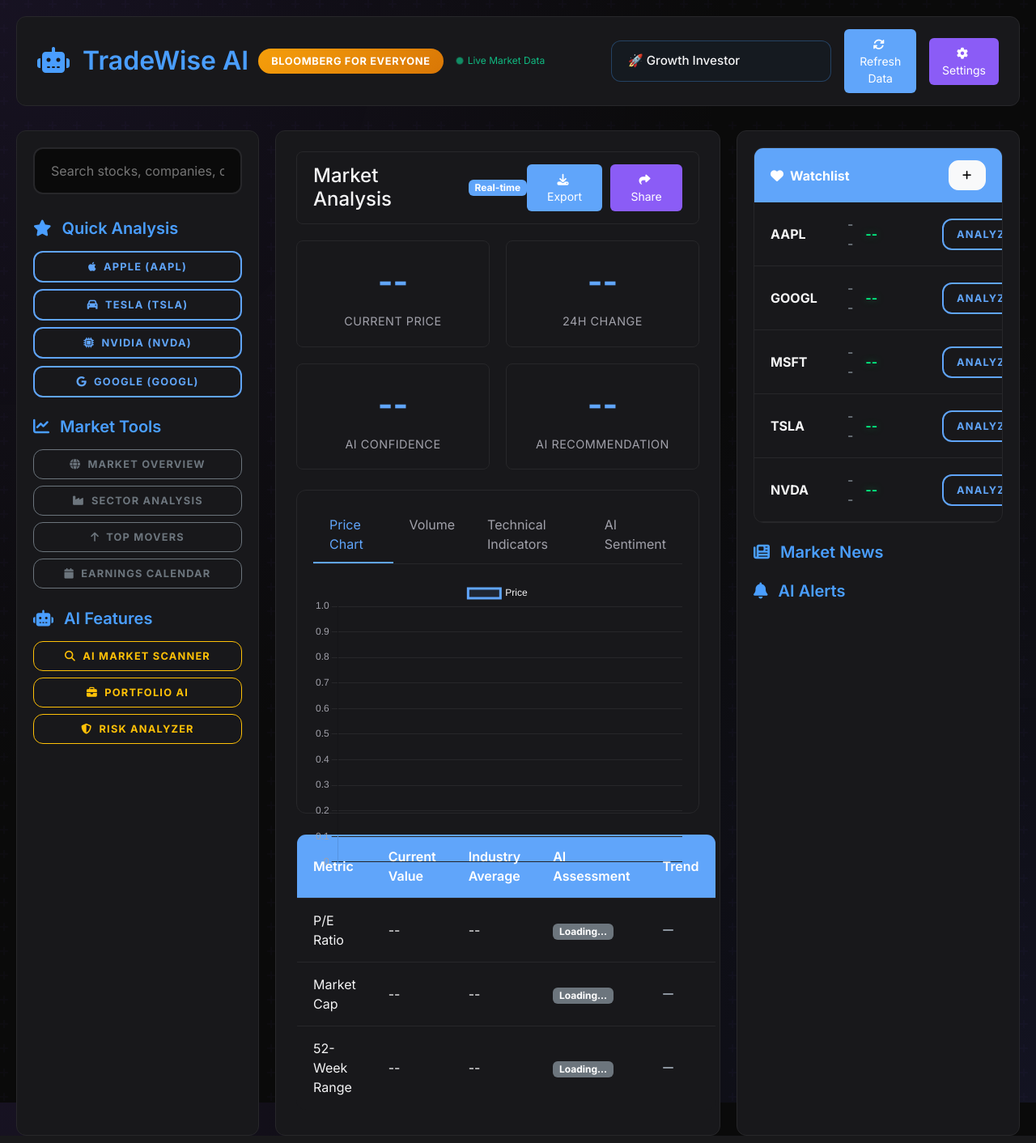
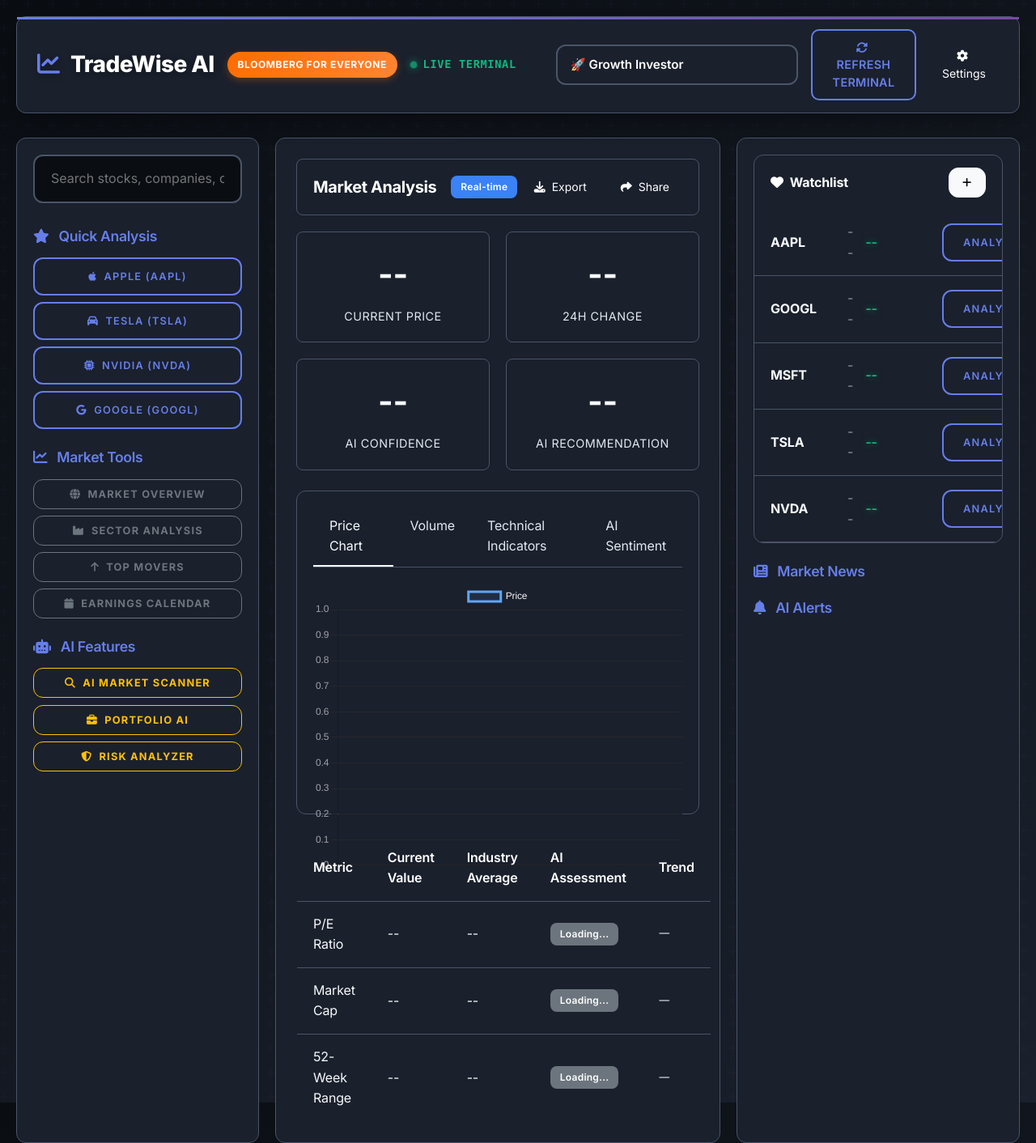
Before and after one commit to img0j0/tradewise-ai, a Flask app: page / in a window 1280 px wide. Shown: the whole page at 81% size. Run offline with Flask 3, Linux system fonts and the light colour scheme; some libraries are stand-ins or nearby versions.

Commit message:
Transform app interface to mirror Bloomberg terminal for a professional look
Refactors CSS to implement Bloomberg Terminal-inspired UI with new color scheme and adds bloomberg_ui.css.

Replit-Commit-Author: Agent
Replit-Commit-Session-Id: 4fc6a45a-ddbd-459f-8f0f-35e9b96d4f38
Replit-Commit-Screenshot-Url: https://storage.googleapis.com/screenshot-production-us-central1/faac9d14-f6e8-472b-b68f-2222f8439d93/4fc6a45a-ddbd-459f-8f0f-35e9b96d4f38/BJBIQdX

```diff
--- /dev/null
+++ b/static/css/bloomberg_ui.css
@@ -0,0 +1,435 @@
+/* Bloomberg Terminal Professional UI Components */
+
+/* Bloomberg Terminal Header Styles */
+.bloomberg-header {
+    background: linear-gradient(135deg, var(--terminal-bg) 0%, var(--terminal-secondary) 100%);
+    border-bottom: 3px solid var(--terminal-border);
+    padding: 1rem 1.5rem;
+    backdrop-filter: blur(16px);
+    box-shadow: 0 6px 30px rgba(0, 0, 0, 0.4);
+    position: relative;
+}
+
+.bloomberg-header::before {
+    content: '';
+    position: absolute;
+    top: 0;
+    left: 0;
+    right: 0;
+    height: 3px;
+    background: var(--gradient-primary);
+    z-index: 1;
+}
+
+.bloomberg-title {
+    font-family: var(--font-primary);
+    font-weight: 800;
+    font-size: 1.75rem;
+    color: var(--text-bright);
+    letter-spacing: -0.02em;
+    text-shadow: 0 2px 8px rgba(0, 0, 0, 0.3);
+}
+
+.bloomberg-badge {
+    background: linear-gradient(135deg, #ff6c00, #ff8533);
+    color: white;
+    font-family: var(--font-primary);
+    font-weight: 700;
+    font-size: 0.75rem;
+    text-transform: uppercase;
+    letter-spacing: 0.05em;
+    padding: 0.4rem 0.8rem;
+    border-radius: 20px;
+    box-shadow: 0 3px 10px rgba(255, 108, 0, 0.3);
+}
+
+.terminal-live-indicator {
+    display: flex;
+    align-items: center;
+    gap: 0.5rem;
+    color: var(--success-color);
+    font-family: var(--font-mono);
+    font-weight: 600;
+    font-size: 0.85rem;
+    text-transform: uppercase;
+    letter-spacing: 0.05em;
+}
+
+.live-pulse {
+    width: 8px;
+    height: 8px;
+    background: var(--success-color);
+    border-radius: 50%;
+    animation: pulse 2s infinite;
+    box-shadow: 0 0 10px var(--success-color);
+}
+
+@keyframes pulse {
+    0%, 100% {
+        opacity: 1;
+        transform: scale(1);
+    }
+    50% {
+        opacity: 0.5;
+        transform: scale(1.2);
+    }
+}
+
+/* Professional Navigation Styles */
+.navbar {
+    background: linear-gradient(135deg, var(--terminal-bg) 0%, var(--terminal-secondary) 100%);
+    border-bottom: 2px solid var(--terminal-border);
+    padding: 0.75rem 0;
+    backdrop-filter: blur(12px);
+    box-shadow: 0 4px 20px rgba(0, 0, 0, 0.3);
+}
+
+.navbar-brand {
+    font-family: var(--font-primary);
+    font-weight: 800;
+    font-size: 1.5rem;
+    color: var(--text-bright) !important;
+    letter-spacing: -0.02em;
+}
+
+.nav-link {
+    font-family: var(--font-primary);
+    font-weight: 500;
+    color: var(--text-secondary) !important;
+    transition: all 0.2s ease;
+    padding: 0.5rem 1rem !important;
+    border-radius: 8px;
+}
+
+.nav-link:hover {
+    color: var(--text-bright) !important;
+    background: rgba(102, 126, 234, 0.1);
+}
+
+/* Professional Search Interface */
+.search-container {
+    background: linear-gradient(145deg, var(--terminal-secondary), var(--terminal-accent));
+    border: 2px solid var(--terminal-border);
+    border-radius: 16px;
+    padding: 2rem;
+    box-shadow:
+        0 8px 32px rgba(0, 0, 0, 0.3),
+        inset 0 1px 0 rgba(255, 255, 255, 0.05);
+    position: relative;
+    overflow: hidden;
+}
+
+.search-container::before {
+    content: '';
+    position: absolute;
+    top: 0;
+    left: 0;
+    right: 0;
+    height: 3px;
+    background: var(--gradient-primary);
+    z-index: 1;
+}
+
+.search-input {
+    background: var(--terminal-bg);
+    border: 2px solid var(--terminal-border);
+    border-radius: 12px;
+    color: var(--text-primary);
+    font-family: var(--font-primary);
+    font-size: 1.1rem;
+    font-weight: 500;
+    padding: 1rem 1.5rem;
+    transition: all 0.3s ease;
+    width: 100%;
+}
+
+.search-input:focus {
+    border-color: #667eea;
+    box-shadow: 0 0 0 3px rgba(102, 126, 234, 0.1);
+    outline: none;
+}
+
+.search-input::placeholder {
+    color: var(--text-muted);
+    font-weight: 400;
+}
+
+/* Professional Button Styles */
+.btn-primary {
+    background: var(--gradient-primary);
+    border: none;
+    border-radius: 12px;
+    color: white;
+    font-family: var(--font-primary);
+    font-weight: 600;
+    letter-spacing: -0.01em;
+    padding: 0.75rem 1.5rem;
+    transition: all 0.3s ease;
+    box-shadow: 0 4px 16px rgba(102, 126, 234, 0.3);
+}
+
+.btn-primary:hover {
+    transform: translateY(-2px);
+    box-shadow: 0 8px 24px rgba(102, 126, 234, 0.4);
+}
+
+.btn-outline-primary {
+    background: transparent;
+    border: 2px solid #667eea;
+    border-radius: 12px;
+    color: #667eea;
+    font-family: var(--font-primary);
+    font-weight: 600;
+    padding: 0.75rem 1.5rem;
+    transition: all 0.3s ease;
+}
+
+.btn-outline-primary:hover {
+    background: var(--gradient-primary);
+    border-color: #667eea;
+    color: white;
+    transform: translateY(-2px);
+}
+
+/* Professional Dropdown Styles */
+.dropdown-menu {
+    background: var(--terminal-secondary);
+    border: 2px solid var(--terminal-border);
+    border-radius: 16px;
+    box-shadow: 0 12px 40px rgba(0, 0, 0, 0.4);
+    padding: 1rem;
+    backdrop-filter: blur(12px);
+}
+
+.dropdown-item {
+    color: var(--text-secondary);
+    font-family: var(--font-primary);
+    font-weight: 500;
+    padding: 0.75rem 1rem;
+    border-radius: 8px;
+    transition: all 0.2s ease;
+}
+
+.dropdown-item:hover {
+    background: rgba(102, 126, 234, 0.1);
+    color: var(--text-bright);
+}
+
+/* Professional Forms */
+.form-control, .form-select {
+    background: var(--terminal-bg);
+    border: 2px solid var(--terminal-border);
+    border-radius: 12px;
+    color: var(--text-primary);
+    font-family: var(--font-primary);
+    font-weight: 500;
+    padding: 0.75rem 1rem;
+    transition: all 0.3s ease;
+}
+
+.form-control:focus, .form-select:focus {
+    background: var(--terminal-bg);
+    border-color: #667eea;
+    box-shadow: 0 0 0 3px rgba(102, 126, 234, 0.1);
+    color: var(--text-primary);
+}
+
+.terminal-select {
+    background: var(--terminal-secondary);
+    border: 2px solid var(--terminal-border);
+    color: var(--text-bright);
+    font-weight: 600;
+    min-width: 180px;
+}
+
+.terminal-button {
+    background: transparent;
+    border: 2px solid #667eea;
+    color: #667eea;
+    font-weight: 600;
+    font-size: 0.9rem;
+    text-transform: uppercase;
+    letter-spacing: 0.02em;
+    padding: 0.6rem 1.2rem;
+    border-radius: 10px;
+    transition: all 0.3s ease;
+}
+
+.terminal-button:hover {
+    background: var(--gradient-primary);
+    border-color: #667eea;
+    color: white;
+    transform: translateY(-1px);
+    box-shadow: 0 4px 12px rgba(102, 126, 234, 0.3);
+}
+
+.form-label {
+    color: var(--text-secondary);
+    font-family: var(--font-primary);
+    font-weight: 600;
+    font-size: 0.9rem;
+    text-transform: uppercase;
+    letter-spacing: 0.05em;
+    margin-bottom: 0.5rem;
+}
+
+/* Professional Tables */
+.table {
+    color: var(--text-primary);
+    font-family: var(--font-primary);
+}
+
+.table th {
+    background: var(--terminal-accent);
+    border-color: var(--terminal-border);
+    color: var(--text-bright);
+    font-weight: 700;
+    text-transform: uppercase;
+    letter-spacing: 0.05em;
+    font-size: 0.85rem;
+    padding: 1rem;
+}
+
+.table td {
+    border-color: var(--terminal-border);
+    padding: 1rem;
+    vertical-align: middle;
+}
+
+.table-striped tbody tr:nth-of-type(odd) {
+    background: rgba(102, 126, 234, 0.03);
+}
+
+/* Professional Badges */
+.badge {
+    font-family: var(--font-primary);
+    font-weight: 600;
+    font-size: 0.75rem;
+    letter-spacing: 0.02em;
+    padding: 0.5rem 0.75rem;
+    border-radius: 8px;
+}
+
+.badge.bg-success {
+    background: var(--gradient-success) !important;
+}
+
+.badge.bg-warning {
+    background: var(--gradient-warning) !important;
+}
+
+.badge.bg-danger {
+    background: var(--gradient-danger) !important;
+}
+
+/* Professional Alerts */
+.alert {
+    border: 2px solid;
+    border-radius: 12px;
+    font-family: var(--font-primary);
+    font-weight: 500;
+    padding: 1rem 1.5rem;
+}
+
+.alert-success {
+    background: linear-gradient(135deg, rgba(16, 185, 129, 0.1), rgba(5, 150, 105, 0.05));
+    border-color: var(--success-color);
+    color: var(--success-light);
+}
+
+.alert-warning {
+    background: linear-gradient(135deg, rgba(245, 158, 11, 0.1), rgba(217, 119, 6, 0.05));
+    border-color: var(--warning-color);
+    color: var(--warning-light);
+}
+
+.alert-danger {
+    background: linear-gradient(135deg, rgba(239, 68, 68, 0.1), rgba(220, 38, 38, 0.05));
+    border-color: var(--danger-color);
+    color: var(--danger-light);
+}
+
+/* Professional Typography Enhancements */
+h1, h2, h3, h4, h5, h6 {
+    font-family: var(--font-primary);
+    font-weight: 700;
+    letter-spacing: -0.02em;
+    color: var(--text-bright);
+}
+
+h1 { font-size: 2.5rem; }
+h2 { font-size: 2rem; }
+h3 { font-size: 1.5rem; }
+h4 { font-size: 1.25rem; }
+h5 { font-size: 1.1rem; }
+h6 { font-size: 1rem; }
+
+.lead {
+    font-family: var(--font-primary);
+    font-weight: 400;
+    font-size: 1.25rem;
+    color: var(--text-secondary);
+    line-height: 1.7;
+}
+
+/* Professional Code Styles */
+code, pre {
+    background: var(--terminal-bg);
+    border: 1px solid var(--terminal-border);
+    border-radius: 8px;
+    color: var(--text-bright);
+    font-family: var(--font-mono);
+}
+
+/* Professional Loading States */
+.spinner-border {
+    color: #667eea;
+}
+
+.placeholder {
+    background: linear-gradient(90deg, var(--terminal-accent), var(--terminal-border), var(--terminal-accent));
+    background-size: 200% 100%;
+    animation: placeholder-wave 1.5s ease-in-out infinite;
+}
+
+@keyframes placeholder-wave {
+    0% { background-position: -200% 0; }
+    100% { background-position: 200% 0; }
+}
+
+/* Professional Utilities */
+.text-primary { color: #667eea !important; }
+.text-success { color: var(--success-color) !important; }
+.text-warning { color: var(--warning-color) !important; }
+.text-danger { color: var(--danger-color) !important; }
+.text-info { color: var(--info-color) !important; }
+
+.bg-primary { background: var(--gradient-primary) !important; }
+.bg-success { background: var(--gradient-success) !important; }
+.bg-warning { background: var(--gradient-warning) !important; }
+.bg-danger { background: var(--gradient-danger) !important; }
+
+/* Professional Animation Classes */
+.fade-in {
+    animation: fadeIn 0.6s ease-out;
+}
+
+.slide-up {
+    animation: slideUp 0.6s ease-out;
+}
+
+@keyframes fadeIn {
+    from { opacity: 0; }
+    to { opacity: 1; }
+}
+
+@keyframes slideUp {
+    from {
+        opacity: 0;
+        transform: translateY(20px);
+    }
+    to {
+        opacity: 1;
+        transform: translateY(0);
+    }
+}
--- a/static/css/style.css
+++ b/static/css/style.css
@@ -1,18 +1,23 @@
-/* Custom CSS for Trading Analytics Platform */
+/* Bloomberg Terminal Inspired Professional Design System */
 
 :root {
-    /* Consistent AI-powered color palette */
-    /* Primary colors - Cool blues and purples for main UI */
-    --primary-color: #60a5fa;  /* Sky blue for primary actions */
-    --primary-dark: #3b82f6;   /* Blue for hover states */
-    --primary-light: #93c5fd;  /* Light blue for highlights */
-
-    /* Secondary colors - Purple tones for accents */
-    --secondary-color: #8b5cf6; /* Purple for secondary elements */
-    --secondary-dark: #7c3aed;  /* Dark purple */
-    --secondary-light: #a78bfa; /* Light purple */
-
-    /* Status indicators - Clear and consistent */
+    /* Bloomberg Terminal Color Palette */
+    --terminal-bg: #0a0e13;
+    --terminal-secondary: #1a202c;
+    --terminal-accent: #2d3748;
+    --terminal-border: #4a5568;
+    --terminal-text-primary: #f7fafc;
+    --terminal-text-secondary: #e2e8f0;
+    --terminal-text-muted: #a0aec0;
+
+    /* Bloomberg Brand Colors */
+    --bloomberg-orange: #ff6c00;
+    --bloomberg-blue: #0052cc;
+    --bloomberg-success: #10b981;
+    --bloomberg-warning: #f59e0b;
+    --bloomberg-danger: #ef4444;
+
+    /* Professional Status Colors */
     --success-color: #10b981;   /* Green for positive/buy signals */
     --success-dark: #059669;    /* Dark green */
     --success-light: #34d399;   /* Light green */
@@ -29,42 +34,40 @@
     --info-dark: #0891b2;       /* Dark cyan */
     --info-light: #22d3ee;      /* Light cyan */
 
-    /* Dark theme backgrounds */
-    --dark-bg: #0a0a0a;         /* Main background - very dark */
-    --card-bg-dark: #18181b;    /* Card background - slightly lighter */
-    --card-bg-hover: #27272a;   /* Card hover state */
-    --light-bg: #ffffff;        /* For light theme */
-    --card-bg-light: #f8f9fa;   /* Light theme cards */
-
-    /* Border colors */
-    --border-color: #27272a;    /* Main border color */
-    --border-light: #3f3f46;    /* Lighter borders */
-    --border-accent: rgba(96, 165, 250, 0.2); /* Accent borders */
-
-    /* Text colors - Clear hierarchy */
-    --text-primary: #f4f4f5;    /* Main text - almost white */
-    --text-secondary: #a1a1aa;  /* Secondary text - gray */
-    --text-muted: #71717a;      /* Muted text - darker gray */
-    --text-bright: #ffffff;     /* Bright emphasis text */
-
-    /* Accent colors for special elements */
-    --accent-purple: #8b5cf6;   /* Purple accent */
-    --accent-blue: #60a5fa;     /* Blue accent */
-    --accent-cyan: #06b6d4;     /* Cyan accent */
-    --accent-green: #10b981;    /* Green accent */
-
-    /* Gradient definitions using consistent colors */
-    --gradient-primary: linear-gradient(135deg, var(--primary-dark) 0%, var(--primary-color) 100%);
+    /* Professional Backgrounds */
+    --dark-bg: var(--terminal-bg);
+    --card-bg-dark: var(--terminal-secondary);
+    --card-bg-hover: var(--terminal-accent);
+    --light-bg: #ffffff;
+    --card-bg-light: #f8f9fa;
+
+    /* Professional Borders */
+    --border-color: var(--terminal-border);
+    --border-light: #718096;
+    --border-accent: rgba(102, 126, 234, 0.3);
+
+    /* Professional Text Hierarchy */
+    --text-primary: var(--terminal-text-primary);
+    --text-secondary: var(--terminal-text-secondary);
+    --text-muted: var(--terminal-text-muted);
+    --text-bright: #ffffff;
+
+    /* Professional Gradients */
+    --gradient-primary: linear-gradient(135deg, #667eea 0%, #764ba2 100%);
     --gradient-success: linear-gradient(135deg, var(--success-dark) 0%, var(--success-color) 100%);
     --gradient-danger: linear-gradient(135deg, var(--danger-dark) 0%, var(--danger-color) 100%);
     --gradient-warning: linear-gradient(135deg, var(--warning-dark) 0%, var(--warning-color) 100%);
-    --gradient-dark: linear-gradient(135deg, #18181b 0%, #0a0a0a 100%);
-
-    /* Glow effects with consistent colors */
-    --glow-primary: 0 0 30px rgba(96, 165, 250, 0.5);
-    --glow-success: 0 0 30px rgba(16, 185, 129, 0.5);
-    --glow-warning: 0 0 30px rgba(245, 158, 11, 0.5);
-    --glow-danger: 0 0 30px rgba(239, 68, 68, 0.5);
+    --gradient-dark: linear-gradient(135deg, var(--terminal-secondary) 0%, var(--terminal-bg) 100%);
+
+    /* Professional Typography */
+    --font-primary: 'Inter', 'SF Pro Display', -apple-system, BlinkMacSystemFont, sans-serif;
+    --font-mono: 'SF Mono', 'Monaco', 'Cascadia Code', monospace;
+
+    /* Professional Glow Effects */
+    --glow-primary: 0 0 20px rgba(102, 126, 234, 0.3);
+    --glow-success: 0 0 20px rgba(16, 185, 129, 0.3);
+    --glow-warning: 0 0 20px rgba(245, 158, 11, 0.3);
+    --glow-danger: 0 0 20px rgba(239, 68, 68, 0.3);
 }
 
 /* Light theme variables */
@@ -78,17 +81,40 @@ body.light-theme {
     --text-secondary: #6c757d;
 }
 
-/* Base styles */
+/* Bloomberg Terminal Inspired Base Styles */
+* {
+    margin: 0;
+    padding: 0;
+    box-sizing: border-box;
+}
+
 body {
-    background: var(--dark-bg);
-    background-image:
-        radial-gradient(ellipse at top left, rgba(139, 92, 246, 0.1) 0%, transparent 50%),
-        radial-gradient(ellipse at bottom right, rgba(99, 102, 241, 0.1) 0%, transparent 50%);
+    background: linear-gradient(145deg, var(--terminal-bg) 0%, var(--terminal-secondary) 100%);
+    background-attachment: fixed;
     color: var(--text-primary);
-    font-family: 'Inter', -apple-system, BlinkMacSystemFont, 'Segoe UI', Roboto, sans-serif;
-    transition: background-color 0.3s ease, color 0.3s ease;
+    font-family: var(--font-primary);
+    font-weight: 400;
+    letter-spacing: -0.01em;
+    line-height: 1.6;
+    transition: all 0.3s ease;
     min-height: 100vh;
     position: relative;
+    overflow-x: hidden;
+}
+
+/* Bloomberg Terminal Grid Background */
+body::before {
+    content: '';
+    position: fixed;
+    top: 0;
+    left: 0;
+    width: 100%;
+    height: 100%;
+    background-image:
+        radial-gradient(circle at 25% 25%, rgba(102, 126, 234, 0.03) 0%, transparent 50%),
+        radial-gradient(circle at 75% 75%, rgba(118, 75, 162, 0.03) 0%, transparent 50%);
+    z-index: -1;
+    pointer-events: none;
 }
 
 /* Animated background particles */
@@ -110,19 +136,18 @@ body::before {
     min-height: 100px;
 }
 
-/* Card styles - Glassmorphism & Modern Effects */
+/* Bloomberg Terminal Card Styles */
 .card {
-    background: rgba(15, 23, 42, 0.6);
-    backdrop-filter: blur(16px);
-    -webkit-backdrop-filter: blur(16px);
-    border: 1px solid rgba(139, 92, 246, 0.1);
+    background: linear-gradient(145deg, var(--terminal-secondary), var(--terminal-bg));
+    border: 2px solid var(--terminal-border);
     border-radius: 16px;
     box-shadow:
-        0 0 40px rgba(139, 92, 246, 0.05),
-        0 8px 32px rgba(0, 0, 0, 0.3);
+        0 8px 32px rgba(0, 0, 0, 0.4),
+        inset 0 1px 0 rgba(255, 255, 255, 0.08);
     transition: all 0.3s cubic-bezier(0.4, 0, 0.2, 1);
     overflow: hidden;
     position: relative;
+    backdrop-filter: blur(8px);
 }
 
 .card::before {
--- a/templates/desktop_dashboard.html
+++ b/templates/desktop_dashboard.html
@@ -14,8 +14,9 @@
     <!-- Chart.js for advanced visualizations -->
     <script src="https://cdn.jsdelivr.net/npm/chart.js"></script>
 
-    <!-- Custom CSS -->
+    <!-- Bloomberg Terminal Professional CSS -->
     <link rel="stylesheet" href="{{ url_for('static', filename='css/style.css') }}">
+    <link rel="stylesheet" href="{{ url_for('static', filename='css/bloomberg_ui.css') }}">
     <link rel="stylesheet" href="{{ url_for('static', filename='css/desktop_optimization.css') }}">
     <link rel="stylesheet" href="{{ url_for('static', filename='css/ai_results.css') }}">
     <link rel="stylesheet" href="{{ url_for('static', filename='css/enhanced_analysis.css') }}">
@@ -28,31 +29,31 @@
 </head>
 <body class="dark-theme">
     <div class="desktop-main-layout">
-        <!-- Desktop Header -->
-        <header class="desktop-header">
+        <!-- Bloomberg Terminal Professional Header -->
+        <header class="desktop-header bloomberg-header">
             <div class="d-flex align-items-center">
-                <h2 class="mb-0 text-primary">
-                    <i class="fas fa-robot me-2"></i>
+                <h1 class="mb-0 bloomberg-title">
+                    <i class="fas fa-chart-line me-2" style="color: #667eea;"></i>
                     TradeWise AI
-                </h2>
-                <span class="professional-badge">Bloomberg for Everyone</span>
-                <span class="desktop-live-indicator ms-3">
-                    <span class="desktop-live-dot"></span>
-                    Live Market Data
+                </h1>
+                <span class="bloomberg-badge ms-3">Bloomberg for Everyone</span>
+                <span class="terminal-live-indicator ms-3">
+                    <span class="live-pulse"></span>
+                    Live Terminal
                 </span>
             </div>
 
             <div class="d-flex align-items-center gap-3">
-                <select class="form-select form-select-sm" id="investmentStrategy">
+                <select class="form-select terminal-select" id="investmentStrategy">
                     <option value="growth_investor">🚀 Growth Investor</option>
                     <option value="value_investor">💎 Value Investor</option>
                     <option value="dividend_investor">💰 Dividend Investor</option>
                     <option value="momentum_trader">⚡ Momentum Trader</option>
                 </select>
 
-                <button class="desktop-action-button" onclick="refreshAllData()">
+                <button class="btn btn-outline-primary terminal-button" onclick="refreshAllData()">
                     <i class="fas fa-sync-alt me-1"></i>
-                    Refresh Data
+                    Refresh Terminal
                 </button>
 
                 <button class="desktop-action-button secondary" onclick="openSettings()">
```
